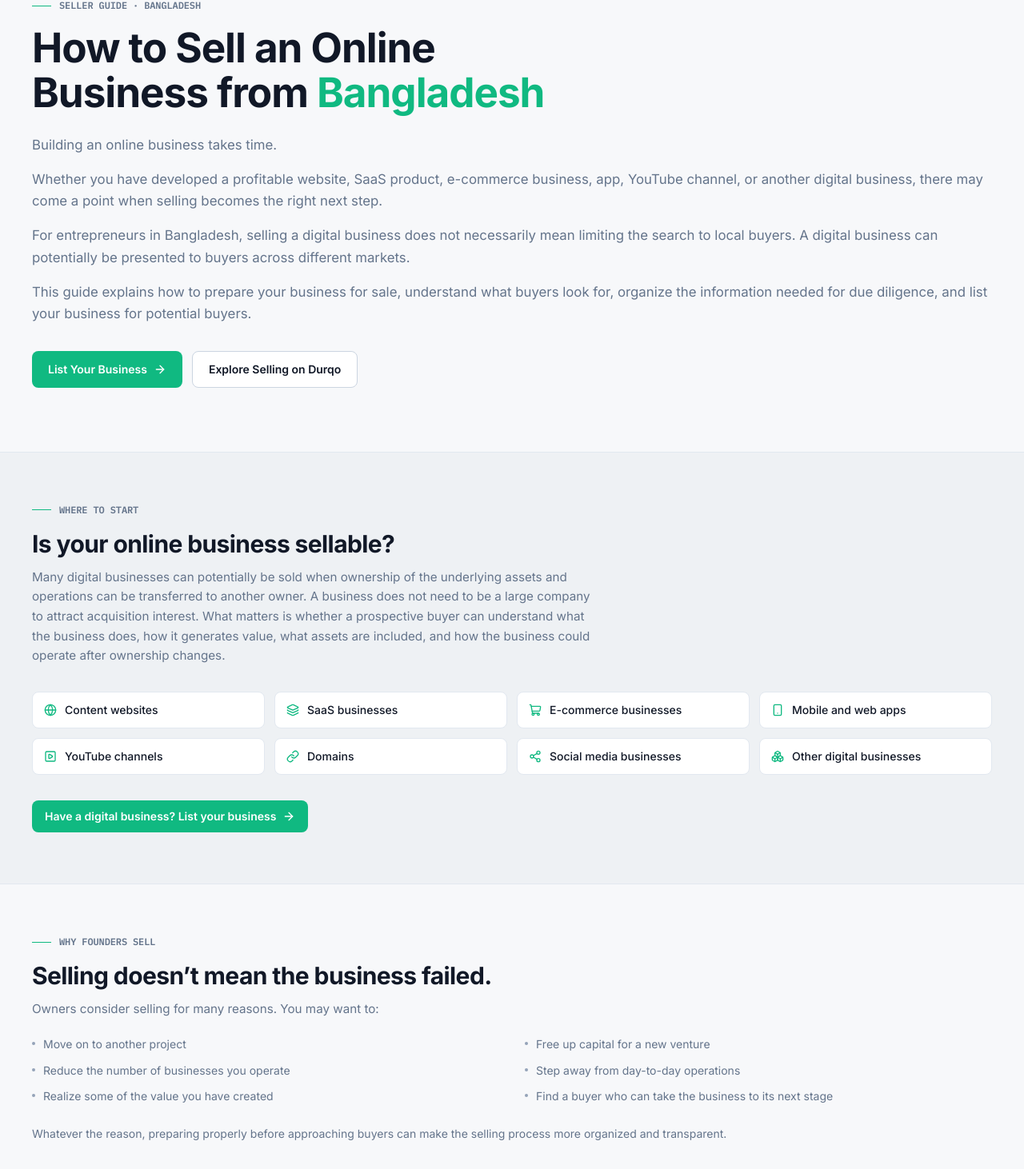
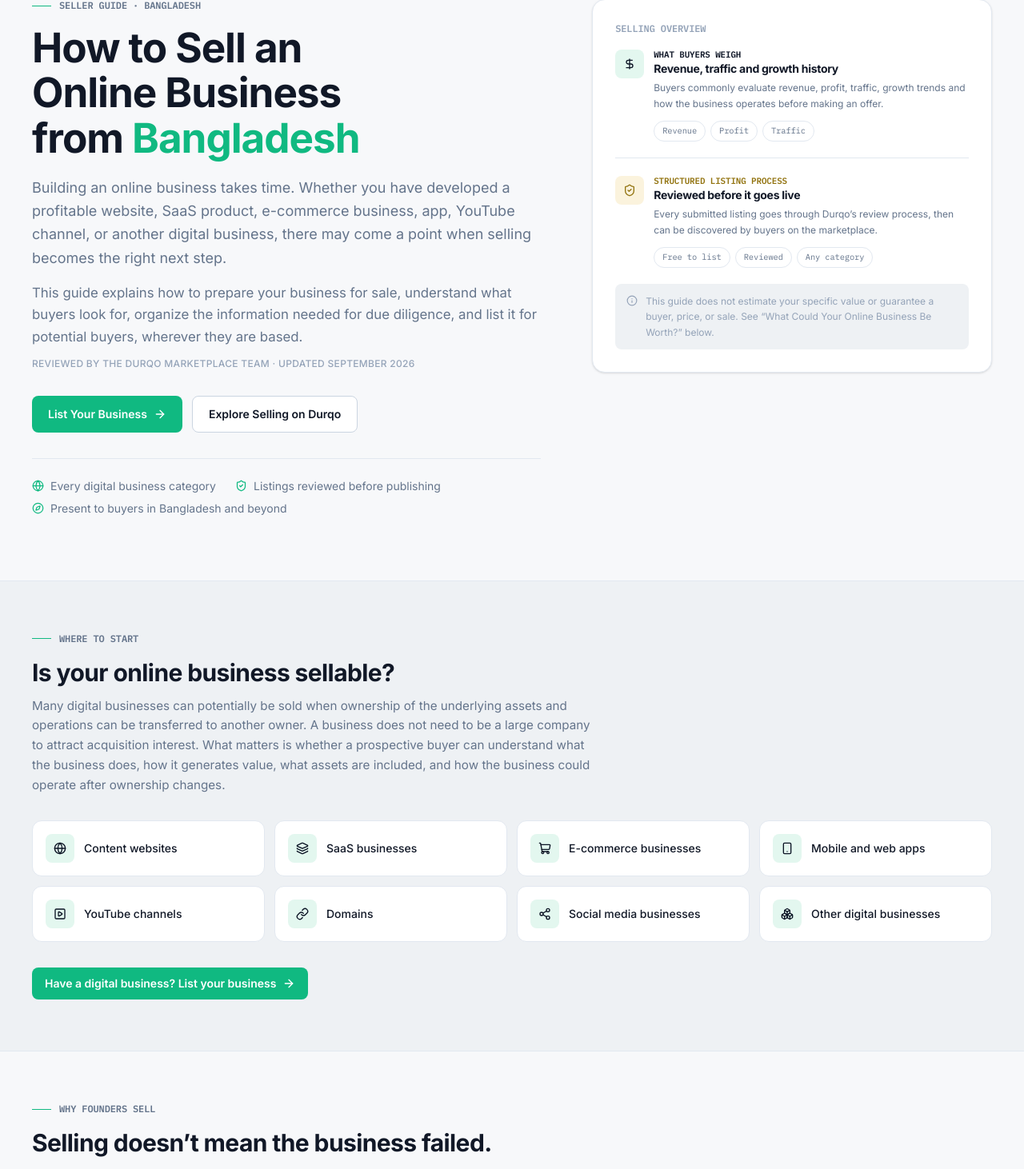
Before and after one commit to mdmanirmia/durqo-app, a Next.js app: page /sell-your-online-business-bangladesh in a window 1280 px wide. Shown: the part 154-1616 px from the top of the page at 80% size. Built offline with nearby package versions, Linux system fonts and the light colour scheme; no server answers.

Commit message:
Refactor sell-your-online-business-bangladesh page
Updated the page to enhance layout and content clarity, including the addition of new components and restructuring of existing elements.

```diff
--- a/src/app/sell-your-online-business-bangladesh/page.tsx
+++ b/src/app/sell-your-online-business-bangladesh/page.tsx
@@ -7,13 +7,19 @@ import {
   Calendar,
   CheckCircle2,
   Clock,
+  ClipboardCheck,
   Compass,
   DollarSign,
+  FileSearch,
+  FileText,
   Globe,
+  Handshake,
+  Info,
   Layers,
   Link as LinkIcon,
   Package,
   Repeat,
+  Scale,
   Settings,
   Share2,
   ShieldCheck,
@@ -46,15 +52,28 @@ import TrackedCta, { ArticleViewTracker } from "./CtaTracking";
 //
 // Every claim on this page is either a real, current fact about how Durqo
 // works (its 8-step listing/review/transfer process, its existing BDT
-// payout page, its existing FAQ/valuation/listing-review pages) or a
-// general, unattributed statement about how buyers evaluate businesses —
-// never a specific number, buyer count, transaction count, testimonial, or
-// outcome guarantee. Per the brief's own implementation rules, this page
-// deliberately does NOT: state or imply Durqo guarantees a buyer, a sale, a
-// valuation, a price, or a transaction timeframe; quote fees, BDT payment
-// methods, or verification rules inline (it links to /buy-and-sell-digital-
-// businesses-in-bdt, /seller-payouts and /listing-review instead, so this
-// page never drifts out of sync with those); or invent usage statistics.
+// payout page, its existing FAQ/valuation/listing-review pages, "free to
+// list with no upfront charge" — the same claim already made on /sell,
+// /how-to-sell and /seller-faq) or a general, unattributed statement about
+// how buyers evaluate businesses — never a specific number, buyer count,
+// transaction count, testimonial, or outcome guarantee. Per the brief's own
+// implementation rules, this page deliberately does NOT: state or imply
+// Durqo guarantees a buyer, a sale, a valuation, a price, or a transaction
+// timeframe; quote fees, BDT payment methods, or verification rules inline
+// (it links to /buy-and-sell-digital-businesses-in-bdt, /seller-payouts and
+// /listing-review instead, so this page never drifts out of sync with
+// those); or invent usage statistics.
+//
+// Sep 27, 2026 revision: redesigned after direct feedback that the first
+// version read as visually flat next to sibling guide pages. Rebuilt the
+// hero as a two-column layout with an "Overview" info panel (matching the
+// pattern already established on /how-to-sell-a-website-in-bangladesh and
+// /sell), converted the flat bullet/number-square sections into icon-carded
+// grids and a connected vertical step timeline (matching /how-to-sell's own
+// 8-step STEPS pattern), and turned the bare BDT internal link into a
+// resource card. No new facts were introduced — every added line (the
+// trust-row items, the overview panel's copy) restates something already
+// said elsewhere on this same page or already established sitewide.
 //
 // Not added to the Footer's "Resources" column, matching how every other
 // page in this same Sep 22, 2026 batch of keyword/campaign-targeted guide
@@ -87,6 +106,7 @@ export const metadata: Metadata = {
 const PAGE_URL = "https://www.durqo.com/sell-your-online-business-bangladesh";
 const PAGE_TITLE = "How to Sell an Online Business from Bangladesh";
 const PUBLISHED_DATE = "2026-09-27";
+const MODIFIED_DATE = "2026-09-27";
 
 const BREADCRUMB_JSON_LD = {
   "@context": "https://schema.org",
@@ -107,14 +127,26 @@ const ARTICLE_JSON_LD = {
   author: DURQO_ORG,
   publisher: DURQO_ORG,
   datePublished: PUBLISHED_DATE,
-  dateModified: PUBLISHED_DATE,
+  dateModified: MODIFIED_DATE,
   mainEntityOfPage: { "@type": "WebPage", "@id": PAGE_URL },
   url: PAGE_URL,
 };
 
-function DashEyebrow({ children }: { children: React.ReactNode }) {
+function DashEyebrow({
+  children,
+  onDark = false,
+  center = false,
+}: {
+  children: React.ReactNode;
+  onDark?: boolean;
+  center?: boolean;
+}) {
   return (
-    <p className="mono mb-4 flex items-center gap-2.5 text-xs font-semibold uppercase tracking-wider text-ink-soft">
+    <p
+      className={`mono mb-4 flex items-center gap-2.5 text-xs font-semibold uppercase tracking-wider ${
+        onDark ? "text-white/70" : "text-ink-soft"
+      } ${center ? "justify-center" : ""}`}
+    >
       <span className="h-px w-6 bg-brand" aria-hidden />
       {children}
     </p>
@@ -134,6 +166,21 @@ function Dot({ children }: { children: React.ReactNode }) {
   );
 }
 
+function InfoNote({ children }: { children: React.ReactNode }) {
+  return (
+    <div className="mt-5 flex items-start gap-2.5 rounded-lg bg-paper-sunk px-3.5 py-3">
+      <Info size={14} className="mt-0.5 shrink-0 text-ink-faint" />
+      <p className="text-xs leading-relaxed text-ink-faint">{children}</p>
+    </div>
+  );
+}
+
+const HERO_TRUST_ROW = [
+  { icon: Globe, label: "Every digital business category" },
+  { icon: ShieldCheck, label: "Listings reviewed before publishing" },
+  { icon: Compass, label: "Present to buyers in Bangladesh and beyond" },
+];
+
 const BUSINESS_TYPES = [
   { icon: Globe, label: "Content websites" },
   { icon: Layers, label: "SaaS businesses" },
@@ -145,13 +192,13 @@ const BUSINESS_TYPES = [
   { icon: Boxes, label: "Other digital businesses" },
 ];
 
-const SELL_REASONS = [
-  "Move on to another project",
-  "Free up capital for a new venture",
-  "Reduce the number of businesses you operate",
-  "Step away from day-to-day operations",
-  "Realize some of the value you have created",
-  "Find a buyer who can take the business to its next stage",
+const WHY_FOUNDERS_SELL = [
+  { icon: Compass, text: "Move on to another project" },
+  { icon: DollarSign, text: "Free up capital for a new venture" },
+  { icon: Layers, text: "Reduce the number of businesses you operate" },
+  { icon: Clock, text: "Step away from day-to-day operations" },
+  { icon: TrendingUp, text: "Realize some of the value you have created" },
+  { icon: Users, text: "Find a buyer who can take the business to its next stage" },
 ];
 
 const VALUE_FACTORS = [
@@ -237,36 +284,61 @@ const PRICE_FACTORS = [
   "Future opportunities",
 ];
 
-const SELLING_STEPS = [
+type SellingStep = {
+  n: string;
+  icon: typeof FileText;
+  title: string;
+  body: string;
+  link?: { href: string; label: string };
+};
+
+const SELLING_STEPS: SellingStep[] = [
   {
+    n: "01",
+    icon: FileText,
     title: "Create Your Listing",
     body: "Provide information about your business, performance, operations, asking price, and the assets included in the proposed sale.",
   },
   {
+    n: "02",
+    icon: ClipboardCheck,
     title: "Listing Review",
     body: "Durqo reviews submitted listings before publication according to its current listing-review process.",
+    link: { href: "/listing-review", label: "How listings are reviewed" },
   },
   {
+    n: "03",
+    icon: Globe,
     title: "Present the Opportunity",
     body: "Once approved and published, your business can be discovered by prospective buyers using Durqo.",
   },
   {
+    n: "04",
+    icon: Users,
     title: "Receive Buyer Interest",
     body: "Interested buyers can review the opportunity and communicate through the available marketplace process.",
   },
   {
+    n: "05",
+    icon: Scale,
     title: "Evaluate Offers",
     body: "Review potential offers and determine whether the proposed price and terms are acceptable.",
   },
   {
+    n: "06",
+    icon: FileSearch,
     title: "Complete Due Diligence",
     body: "The buyer may review relevant business, financial, operational, traffic, and ownership information.",
   },
   {
+    n: "07",
+    icon: Handshake,
     title: "Transfer the Business",
     body: "Once an agreement is reached and applicable requirements are satisfied, the agreed assets can be transferred through Durqo's transaction process.",
   },
   {
+    n: "08",
+    icon: CheckCircle2,
     title: "Complete the Transaction",
     body: "Complete the required confirmation and payout process according to Durqo's current transaction terms.",
   },
@@ -307,28 +379,28 @@ export default function SellYourOnlineBusinessBangladeshPage() {
       {/* HERO */}
       <section className="border-b border-rule py-14 sm:py-16 lg:py-20">
         <Container>
-          <Inner className="max-w-[820px]">
+          <Inner>
+            <div className="grid gap-10 lg:grid-cols-[56fr_44fr] lg:items-start lg:gap-16">
+              <div className="min-w-0">
                 <DashEyebrow>Seller guide · Bangladesh</DashEyebrow>
                 <h1 className="max-w-[24ch] text-4xl leading-[1.1] sm:text-5xl lg:text-[3.2rem]">
                   How to Sell an Online Business from <span className="text-brand">Bangladesh</span>
                 </h1>
-            <div className="mt-6 flex flex-col gap-4 text-[1.05rem] leading-relaxed text-ink-soft">
-              <p>Building an online business takes time.</p>
+                <div className="mt-5 flex flex-col gap-4 text-lg leading-relaxed text-ink-soft">
                   <p>
-                Whether you have developed a profitable website, SaaS product, e-commerce business, app, YouTube
-                channel, or another digital business, there may come a point when selling becomes the right next
-                step.
+                    Building an online business takes time. Whether you have developed a profitable website, SaaS
+                    product, e-commerce business, app, YouTube channel, or another digital business, there may come a
+                    point when selling becomes the right next step.
                   </p>
-              <p>
-                For entrepreneurs in Bangladesh, selling a digital business does not necessarily mean limiting the
-                search to local buyers. A digital business can potentially be presented to buyers across different
-                markets.
-              </p>
-              <p>
-                This guide explains how to prepare your business for sale, understand what buyers look for, organize
-                the information needed for due diligence, and list your business for potential buyers.
+                  <p className="text-[1.05rem]">
+                    This guide explains how to prepare your business for sale, understand what buyers look for,
+                    organize the information needed for due diligence, and list it for potential buyers, wherever
+                    they are based.
                   </p>
                 </div>
+                <p className="mt-3 text-xs font-medium uppercase tracking-wide text-ink-faint">
+                  Reviewed by the Durqo Marketplace Team · Updated September 2026
+                </p>
                 <div className="mt-8 flex flex-wrap gap-3">
                   <TrackedCta href="/sell" cta="hero_primary" size="lg">
                     List Your Business
@@ -337,6 +409,75 @@ export default function SellYourOnlineBusinessBangladeshPage() {
                   <TrackedCta href="/how-to-sell" cta="hero_secondary" variant="secondary" size="lg">
                     Explore Selling on Durqo
                   </TrackedCta>
+                </div>
+                <div className="mt-8 flex flex-wrap items-center gap-x-6 gap-y-2 border-t border-rule pt-6">
+                  {HERO_TRUST_ROW.map(({ icon: Icon, label }) => (
+                    <span key={label} className="flex items-center gap-2 text-sm text-ink-soft">
+                      <Icon size={15} className="text-brand" />
+                      {label}
+                    </span>
+                  ))}
+                </div>
+              </div>
+
+              <div className="min-w-0 rounded-2xl border border-rule bg-paper-raised p-6 shadow-sm sm:p-7">
+                <p className="mono mb-4 text-xs font-semibold uppercase tracking-wider text-ink-faint">
+                  Selling Overview
+                </p>
+
+                <div className="flex items-start gap-3">
+                  <span className="mt-0.5 grid h-9 w-9 shrink-0 place-items-center rounded-lg bg-brand-soft text-brand-strong">
+                    <DollarSign size={16} />
+                  </span>
+                  <div>
+                    <p className="mono text-[0.68rem] font-semibold uppercase tracking-wider text-brand-strong">
+                      What buyers weigh
+                    </p>
+                    <h3 className="text-sm font-semibold text-ink">Revenue, traffic and growth history</h3>
+                    <p className="mt-1 text-xs leading-relaxed text-ink-soft">
+                      Buyers commonly evaluate revenue, profit, traffic, growth trends and how the business operates
+                      before making an offer.
+                    </p>
+                    <div className="mt-3 flex flex-wrap gap-1.5">
+                      {["Revenue", "Profit", "Traffic"].map((label) => (
+                        <span key={label} className="mono rounded-full border border-rule px-2.5 py-1 text-[0.65rem] text-ink-soft">
+                          {label}
+                        </span>
+                      ))}
+                    </div>
+                  </div>
+                </div>
+
+                <div className="my-5 h-px bg-rule" aria-hidden />
+
+                <div className="flex items-start gap-3">
+                  <span className="mt-0.5 grid h-9 w-9 shrink-0 place-items-center rounded-lg bg-gold-soft text-[#92730F]">
+                    <ShieldCheck size={16} />
+                  </span>
+                  <div>
+                    <p className="mono text-[0.68rem] font-semibold uppercase tracking-wider text-[#92730F]">
+                      Structured listing process
+                    </p>
+                    <h3 className="text-sm font-semibold text-ink">Reviewed before it goes live</h3>
+                    <p className="mt-1 text-xs leading-relaxed text-ink-soft">
+                      Every submitted listing goes through Durqo&rsquo;s review process, then can be discovered by
+                      buyers on the marketplace.
+                    </p>
+                    <div className="mt-3 flex flex-wrap gap-1.5">
+                      {["Free to list", "Reviewed", "Any category"].map((label) => (
+                        <span key={label} className="mono rounded-full border border-rule px-2.5 py-1 text-[0.65rem] text-ink-soft">
+                          {label}
+                        </span>
+                      ))}
+                    </div>
+                  </div>
+                </div>
+
+                <InfoNote>
+                  This guide does not estimate your specific value or guarantee a buyer, price, or sale. See
+                  &ldquo;What Could Your Online Business Be Worth?&rdquo; below.
+                </InfoNote>
+              </div>
             </div>
           </Inner>
         </Container>
@@ -359,8 +500,10 @@ export default function SellYourOnlineBusinessBangladeshPage() {
             </div>
             <div className="grid grid-cols-2 gap-3 sm:grid-cols-4">
               {BUSINESS_TYPES.map(({ icon: Icon, label }) => (
-                <div key={label} className="flex items-center gap-2.5 rounded-lg border border-rule bg-paper-raised px-3.5 py-3">
-                  <Icon size={16} className="shrink-0 text-brand" />
+                <div key={label} className="flex items-center gap-3 rounded-xl border border-rule bg-paper-raised p-4">
+                  <span className="grid h-9 w-9 shrink-0 place-items-center rounded-lg bg-brand-soft text-brand-strong">
+                    <Icon size={16} />
+                  </span>
                   <span className="text-sm font-medium text-ink">{label}</span>
                 </div>
               ))}
@@ -378,18 +521,25 @@ export default function SellYourOnlineBusinessBangladeshPage() {
       {/* WHY FOUNDERS SELL */}
       <section className="border-b border-rule py-14 sm:py-16">
         <Container>
-          <Inner className="max-w-[760px]">
+          <Inner>
+            <div className="mb-8 max-w-[70ch]">
               <DashEyebrow>Why founders sell</DashEyebrow>
               <h2 className="text-2xl sm:text-3xl">Selling doesn&rsquo;t mean the business failed.</h2>
               <p className="mt-3 text-[0.95rem] leading-relaxed text-ink-soft">
                 Owners consider selling for many reasons. You may want to:
               </p>
-            <ul className="mt-5 grid gap-x-8 gap-y-2.5 sm:grid-cols-2">
-              {SELL_REASONS.map((r) => (
-                <Dot key={r}>{r}</Dot>
+            </div>
+            <div className="grid gap-4 sm:grid-cols-2 lg:grid-cols-3">
+              {WHY_FOUNDERS_SELL.map(({ icon: Icon, text }) => (
+                <div key={text} className="flex items-start gap-3.5 rounded-xl border border-rule bg-paper-raised p-5">
+                  <span className="mt-0.5 grid h-9 w-9 shrink-0 place-items-center rounded-lg bg-brand-soft text-brand-strong">
+                    <Icon size={16} />
+                  </span>
+                  <p className="text-sm font-medium leading-relaxed text-ink">{text}</p>
+                </div>
               ))}
-            </ul>
-            <p className="mt-6 text-sm leading-relaxed text-ink-soft">
+            </div>
+            <p className="mt-6 max-w-[70ch] text-sm leading-relaxed text-ink-soft">
               Whatever the reason, preparing properly before approaching buyers can make the selling process more
               organized and transparent.
             </p>
@@ -441,9 +591,12 @@ export default function SellYourOnlineBusinessBangladeshPage() {
               </p>
             </div>
             <div className="grid gap-3 sm:grid-cols-2">
-              {BUYER_QUESTIONS.map((q) => (
-                <div key={q} className="rounded-lg border border-rule bg-paper-raised px-4 py-3.5 text-sm font-medium text-ink">
-                  {q}
+              {BUYER_QUESTIONS.map((q, i) => (
+                <div key={q} className="flex items-start gap-3 rounded-lg border border-rule bg-paper-raised px-4 py-3.5">
+                  <span className="mono mt-0.5 shrink-0 text-xs font-semibold text-brand-strong">
+                    {String(i + 1).padStart(2, "0")}
+                  </span>
+                  <span className="text-sm font-medium text-ink">{q}</span>
                 </div>
               ))}
             </div>
@@ -490,9 +643,12 @@ export default function SellYourOnlineBusinessBangladeshPage() {
       </section>
 
       {/* MID-PAGE CTA */}
-      <section className="border-b border-rule bg-brand-strong py-14 sm:py-16">
+      <section className="border-b border-rule bg-brand-strong py-14 text-center sm:py-16">
         <Container>
-          <Inner className="max-w-[720px] text-center">
+          <Inner className="max-w-[720px]">
+            <DashEyebrow onDark center>
+              Ready when you are
+            </DashEyebrow>
             <h2 className="text-2xl text-white sm:text-3xl">Built something valuable?</h2>
             <p className="mx-auto mt-3 max-w-[56ch] text-[0.95rem] leading-relaxed text-white/70">
               If you have built a website, SaaS product, e-commerce business, app, or another digital business, you
@@ -528,10 +684,12 @@ export default function SellYourOnlineBusinessBangladeshPage() {
             </ul>
             <p className="mt-6 text-sm leading-relaxed text-ink-soft">
               The objective should be to establish an asking price that you can explain and support with business
-              information. Remember that an asking price is not a guarantee of the final transaction price - the
-              eventual price may depend on buyer interest, due diligence, negotiations, transaction terms, and other
-              factors.
+              information.
             </p>
+            <InfoNote>
+              An asking price is not a guarantee of the final transaction price - the eventual price may depend on
+              buyer interest, due diligence, negotiations, transaction terms, and other factors.
+            </InfoNote>
             <p className="mt-4 text-sm leading-relaxed text-ink-soft">
               Not sure where to start?{" "}
               <Link href="/valuation" className="font-semibold text-brand-strong hover:underline">
@@ -555,10 +713,10 @@ export default function SellYourOnlineBusinessBangladeshPage() {
               attract buyers from other countries, including those interested in established websites, profitable
               SaaS businesses, e-commerce operations, apps, content businesses, and other digital assets.
             </p>
-            <p className="mt-4 text-sm leading-relaxed text-ink-soft">
+            <InfoNote>
               Presenting a business through a marketplace can give sellers an opportunity to make their listing
               discoverable to a broader audience. This does not guarantee international buyer interest or a sale.
-            </p>
+            </InfoNote>
           </Inner>
         </Container>
       </section>
@@ -571,24 +729,35 @@ export default function SellYourOnlineBusinessBangladeshPage() {
               <DashEyebrow>The process</DashEyebrow>
               <h2 className="text-2xl sm:text-3xl">How selling on Durqo works.</h2>
             </div>
-            <ol className="grid gap-5 sm:grid-cols-2 lg:grid-cols-4">
-              {SELLING_STEPS.map((step, i) => (
-                <li key={step.title} className="rounded-xl border border-rule bg-paper-raised p-5">
-                  <span className="mono mb-3 flex h-9 w-9 items-center justify-center rounded-full bg-brand text-sm font-bold text-white">
-                    {String(i + 1).padStart(2, "0")}
+            <div className="flex flex-col gap-8">
+              {SELLING_STEPS.map(({ n, icon: Icon, title, body, link }, i) => (
+                <div key={n} className="flex gap-5 sm:gap-6">
+                  <div className="flex flex-col items-center">
+                    <span className="mono grid h-12 w-12 shrink-0 place-items-center rounded-full bg-brand-soft text-sm font-bold text-brand-strong">
+                      {n}
                     </span>
-                  <h3 className="text-sm font-semibold text-ink">{step.title}</h3>
-                  <p className="mt-1 text-xs leading-relaxed text-ink-soft">{step.body}</p>
-                  {i === 1 && (
-                    <Link href="/listing-review" className="mt-2 inline-flex items-center gap-1 text-xs font-semibold text-brand-strong hover:underline">
-                      How listings are reviewed
+                    {i < SELLING_STEPS.length - 1 && <span className="mt-2 w-px flex-1 bg-rule" aria-hidden />}
+                  </div>
+                  <div className="pb-2">
+                    <div className="mb-1.5 flex items-center gap-2">
+                      <Icon size={16} className="text-brand" />
+                      <h3 className="text-base font-semibold text-ink">{title}</h3>
+                    </div>
+                    <p className="max-w-[62ch] text-sm leading-relaxed text-ink-soft">{body}</p>
+                    {link && (
+                      <Link
+                        href={link.href}
+                        className="mt-2 inline-flex items-center gap-1 text-xs font-semibold text-brand-strong hover:underline"
+                      >
+                        {link.label}
                         <ArrowRight size={12} />
                       </Link>
                     )}
-                </li>
+                  </div>
+                </div>
               ))}
-            </ol>
-            <div className="mt-8">
+            </div>
+            <div className="mt-10">
               <TrackedCta href="/sell" cta="how_it_works_cta" size="lg">
                 Start Your Listing
                 <ArrowRight size={16} />
@@ -640,10 +809,18 @@ export default function SellYourOnlineBusinessBangladeshPage() {
             </p>
             <Link
               href="/buy-and-sell-digital-businesses-in-bdt"
-              className="mt-5 inline-flex items-center gap-1.5 text-sm font-semibold text-brand-strong hover:underline"
+              className="mt-5 flex items-center gap-3.5 rounded-xl border border-rule bg-paper-raised p-5 transition hover:border-brand-strong"
             >
-              Learn about BDT payments and payouts
-              <ArrowRight size={14} />
+              <span className="grid h-10 w-10 shrink-0 place-items-center rounded-lg bg-brand-soft text-brand-strong">
+                <Wallet size={17} />
+              </span>
+              <span className="flex-1">
+                <span className="block text-sm font-semibold text-ink">BDT payments and payouts</span>
+                <span className="mt-0.5 block text-xs leading-relaxed text-ink-soft">
+                  Payment methods, payouts and transaction details for sellers in Bangladesh.
+                </span>
+              </span>
+              <ArrowRight size={16} className="shrink-0 text-ink-faint" />
             </Link>
           </Inner>
         </Container>
```
Lines whose indentation alone changed are shown as unchanged.
